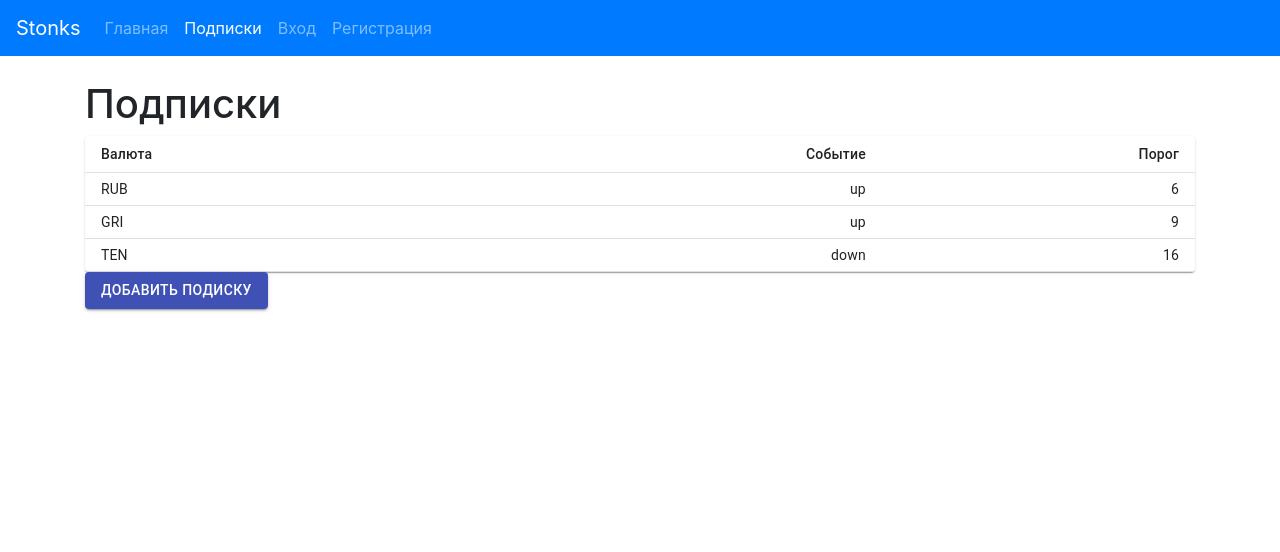
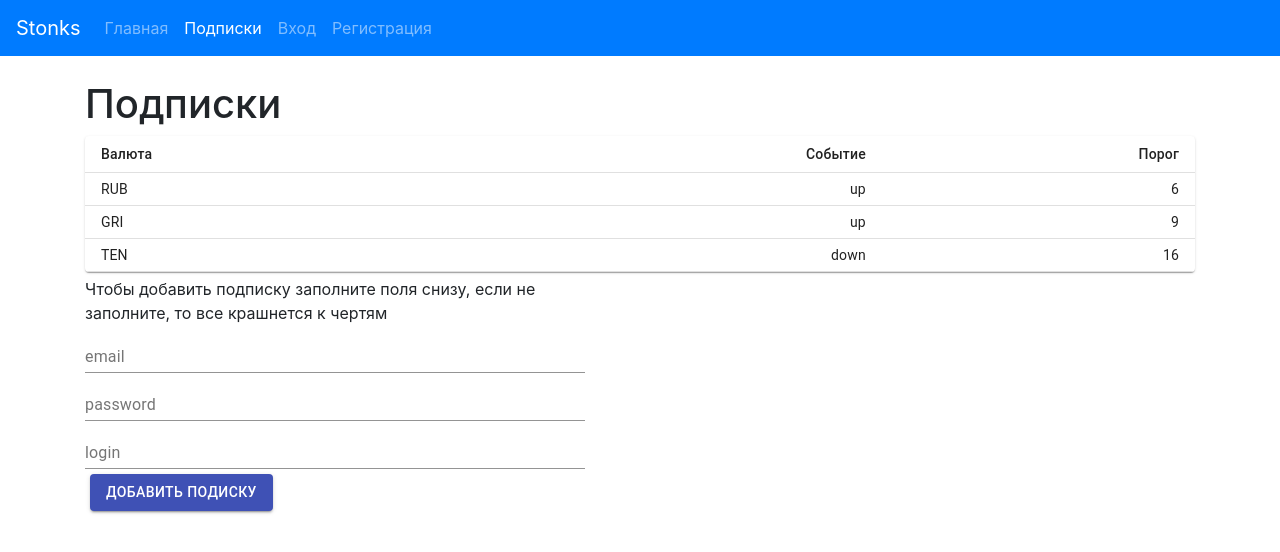
Before and after one commit to nika-nii/stonks, a React (Create React App) app in the folder web/app/: page /subs in a window 1280 px wide. Shown: the top 552 px of the page. Built offline with nearby package versions, Linux system fonts and the light colour scheme.

Commit message:
вот теперь получше

```diff
--- a/web/app/src/Pages/Home.js
+++ b/web/app/src/Pages/Home.js
@@ -111,14 +111,14 @@ export class Home extends React.Component {
                         Тэньге
                     </Button>
                 </Container>
-                <Container maxWidth="lg">
+                <Container>
                     <Grid>
-                        <Grid item xs={12} md={8} lg={9}>{/*параметры должны быть другие*/}
+                        <Grid item xs={12} md={8} lg={9}>
                             <Paper>
                                 <div className="Chart">
                                     <h2 style={{textAlign: "center"}}>Stonks</h2>
                                     <LineChart width={730} height={250} data={this.dataToShow}
-                                               margin={{top: 5, right: 30, left: 30, bottom: 5}}>
+                                               margin={{top: 5, bottom: 5}}>
                                         <XAxis dataKey="x"/>
                                         <YAxis dataKey="y"/>
                                         <Line type="monotone" dataKey="y" stroke="#8884d8"/>
--- a/web/app/src/Pages/Signup.css
+++ b/web/app/src/Pages/Signup.css
@@ -8,7 +8,3 @@
     flex-direction: column;
     width: 500px;
 }
-
-.button-margin {
-    margin: 5px;
-}
--- a/web/app/src/Pages/Subs.js
+++ b/web/app/src/Pages/Subs.js
@@ -7,8 +7,18 @@ import TableContainer from '@material-ui/core/TableContainer';
 import TableHead from '@material-ui/core/TableHead';
 import TableRow from '@material-ui/core/TableRow';
 import Paper from '@material-ui/core/Paper';
-import {Button, Container} from "@material-ui/core";
+import {Button, Container, TextField} from "@material-ui/core";
 
+var button_style = {
+    margin: "5px"
+}
+
+var in_column_style = {
+    display: "flex",
+    flexDirection: "column",
+    marginTop: "5px",
+    width: "500px"
+}
 export const Subs = () => {
     const classes = useStyles();
     return (
@@ -36,7 +46,13 @@ export const Subs = () => {
                     </TableBody>
                 </Table>
             </TableContainer>
-            <Button variant="contained" color="primary">
+            <div style={in_column_style}>
+                <span>Чтобы добавить подписку заполните поля снизу, если не заполните, то все крашнется к чертям</span>
+                <TextField id="filled-basic" label="email" />
+                <TextField id="filled-basic" label="password" />
+                <TextField id="filled-basic" label="login" />
+            </div>
+            <Button variant="contained" color="primary" style={button_style}>
                 Добавить подиску
             </Button>
         </Fragment>
```
